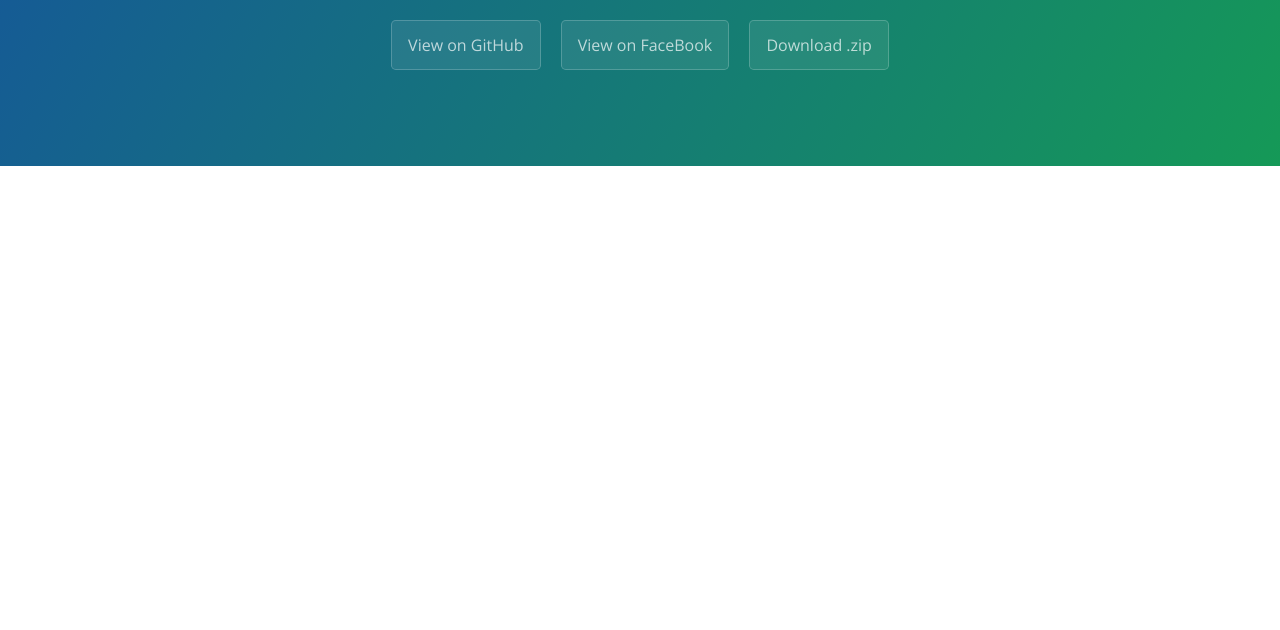
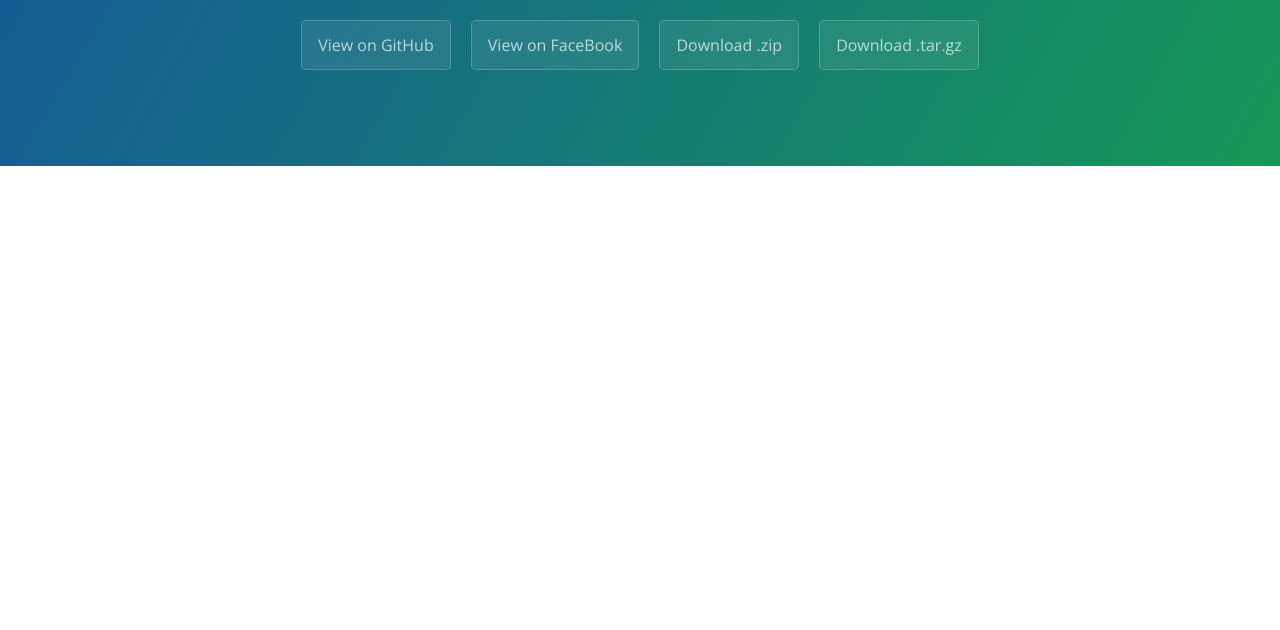
Before and after one commit to rjcd95/NicaBot, a plain HTML site: page index.html in a window 1280 px wide. Shown: the part 170-800 px from the top of the page. Drawn offline with nearby package versions, Linux system fonts and the light colour scheme.

Commit message:
Update index.html

```diff
--- a/index.html
+++ b/index.html
@@ -16,7 +16,7 @@
       <a href="https://github.com/rjcd95/NicaBot" class="btn">View on GitHub</a>
       <a href="https://www.facebook.com/NicaBot-641783275962446" class="btn">View on FaceBook</a>
       <a href="https://github.com/rjcd95/NicaBot/zipball/master" class="btn">Download .zip</a>
-      <!--<a href="https://github.com/rjcd95/NicaBot/tarball/master" class="btn">Download .tar.gz</a>-->
+      <a href="https://github.com/rjcd95/NicaBot/tarball/master" class="btn">Download .tar.gz</a>
     </section>
 
     <section class="main-content">
```
